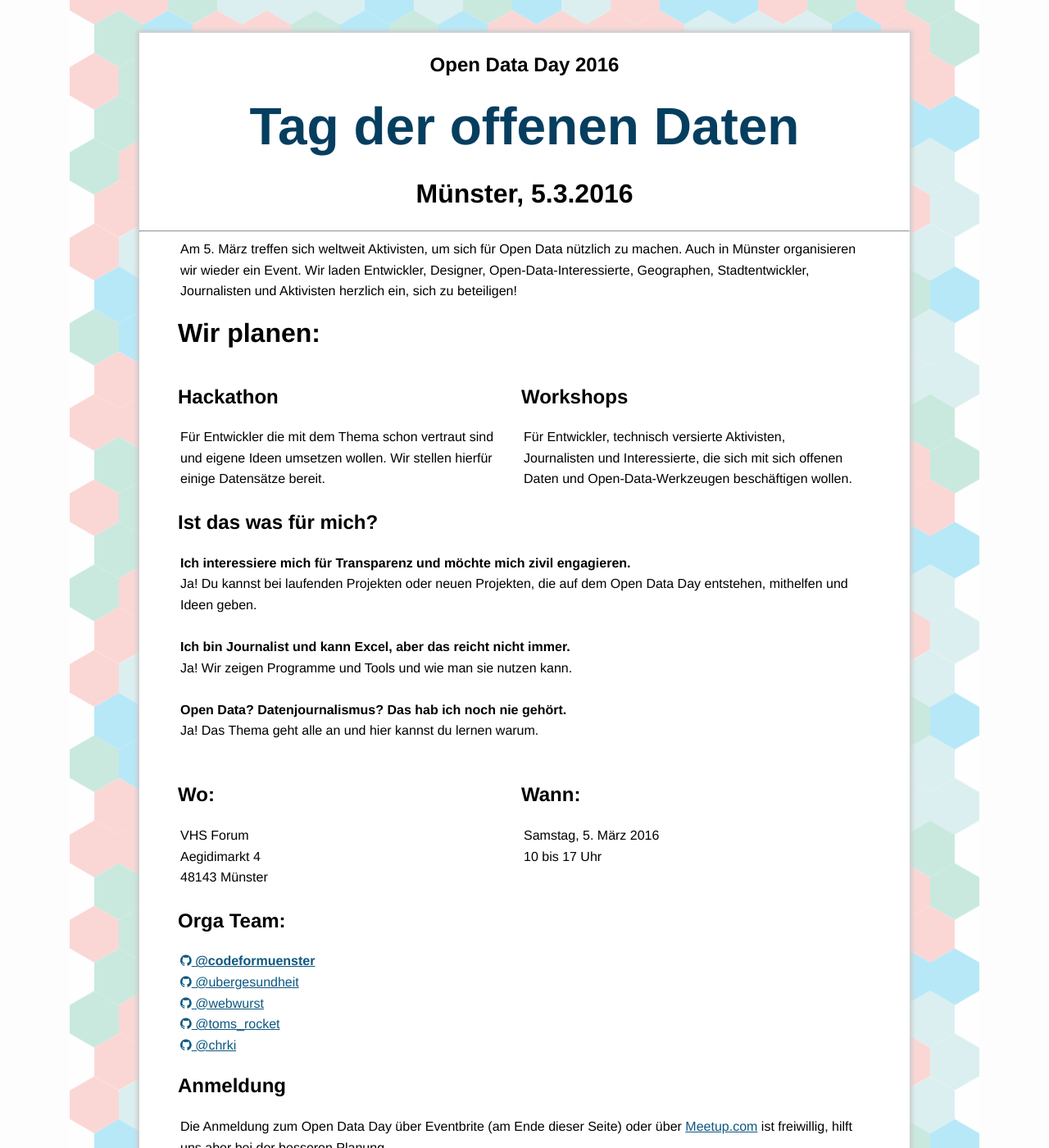
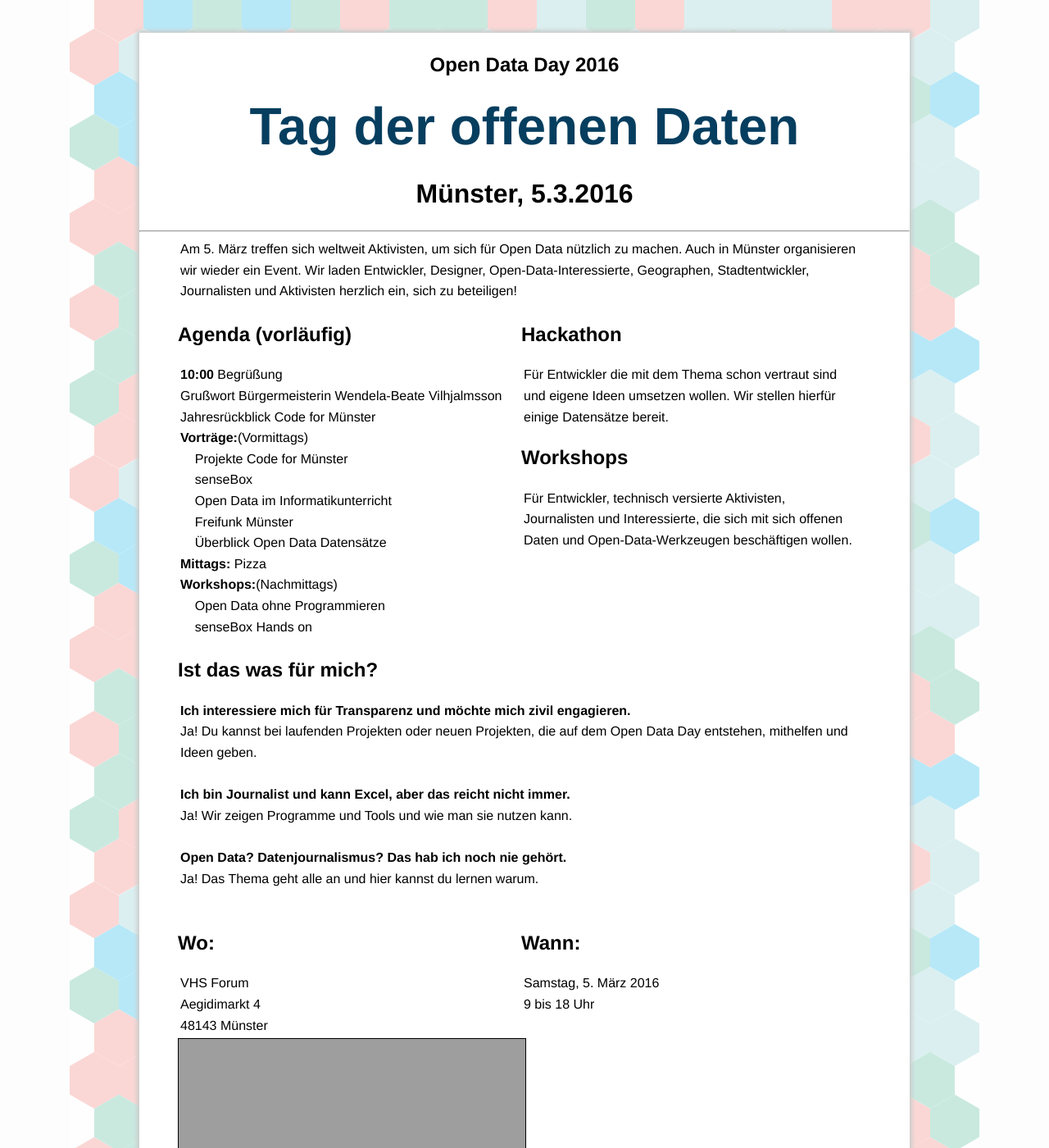
Before and after one commit to codeformuenster/opendataday, a Jekyll site: the page built from index.html, in a window 1280 px wide and 1400 px high. Shown: the whole window at 82% size. Built offline with Jekyll 4.4.1, drawn with Linux system fonts in a browser that asks for light colours; nearby versions of some CDN libraries; Markdown is read by kramdown in place of the engine named in the settings; some of the changed text lies outside the part shown; grey boxes are pictures that could not be loaded.

Commit message:
add preliminary agenda

```diff
--- a/_config.yml
+++ b/_config.yml
@@ -1,7 +1,7 @@
 # General Jekyll Config
 auto: true
 exclude: [".gitignore", "readme.md", "Gemfile", "Gemfile.lock"]
-markdown: rdiscount
+markdown: kramdown
 permalink: pretty
 
 baseurl: "/opendataday"
--- a/index.html
+++ b/index.html
@@ -10,17 +10,33 @@ title: Open Data Day Münster 2016
   <div id="intro">
     <p>Am 5. März treffen sich weltweit Aktivisten, um sich für Open Data nützlich zu machen. Auch in Münster organisieren wir wieder ein Event. Wir laden Entwickler, Designer, Open-Data-Interessierte, Geographen, Stadtentwickler, Journalisten und Aktivisten herzlich ein, sich zu beteiligen!</p>
 
-    <h2>Wir planen:</h2>
+    <div class="twocolumn">
+    <h3>Agenda (vorläufig)</h3>
+    <p>
+      <b>10:00</b> Begrüßung<br/>
+      Grußwort Bürgermeisterin Wendela-Beate Vilhjalmsson<br/>
+      Jahresrückblick Code for Münster<br/>
+      <b>Vorträge:</b>(Vormittags)<br/>
+      &nbsp;&nbsp;&nbsp;&nbsp;Projekte Code for Münster<br/>
+      &nbsp;&nbsp;&nbsp;&nbsp;senseBox<br/>
+      &nbsp;&nbsp;&nbsp;&nbsp;Open Data im Informatikunterricht<br/>
+      &nbsp;&nbsp;&nbsp;&nbsp;Freifunk Münster<br/>
+      &nbsp;&nbsp;&nbsp;&nbsp;Überblick Open Data Datensätze<br/>
+      <b>Mittags:</b> Pizza<br/>
+      <b>Workshops:</b>(Nachmittags)<br/>
+      &nbsp;&nbsp;&nbsp;&nbsp;Open Data ohne Programmieren<br/>
+      &nbsp;&nbsp;&nbsp;&nbsp;senseBox Hands on<br/>
+
+    </p>
+    </div>
 
     <div class="twocolumn">
     <h3>Hackathon</h3>
     <p>Für Entwickler die mit dem Thema schon vertraut sind und eigene Ideen umsetzen wollen. Wir stellen hierfür einige Datensätze bereit.</p>
-    </div>
-
-    <div class="twocolumn">
     <h3>Workshops</h3>
     <p>Für Entwickler, technisch versierte Aktivisten, Journalisten und Interessierte, die sich mit sich offenen Daten und Open-Data-Werkzeugen beschäftigen wollen.</p>
     </div>
+
 
     <h3>Ist das was für mich?</h3>
     <p>
@@ -37,12 +53,13 @@ title: Open Data Day Münster 2016
     <p>VHS Forum<br>
     Aegidimarkt 4<br>
     48143 Münster</p>
+    <iframe width="425" height="350" frameborder="0" scrolling="no" marginheight="0" marginwidth="0" src="http://www.openstreetmap.org/export/embed.html?bbox=7.621606886386871%2C51.959605695633044%2C7.624289095401763%2C51.96084033701785&amp;layer=mapnik&amp;marker=51.96022219417608%2C7.622947990894318" style="border: 1px solid black"></iframe><br/><small><a href="http://www.openstreetmap.org/?mlat=51.96022&amp;mlon=7.62295#map=19/51.96022/7.62295">Auf OpenStreetMap anzeigen</a></small>
     </div>
 
     <div class="twocolumn">
     <h3>Wann:</h3>
     <p>Samstag, 5. März 2016<br>
-    10 bis 17 Uhr</p>
+    9 bis 18 Uhr</p>
     </div>
 
     <h3>Orga Team: </h3>
```
